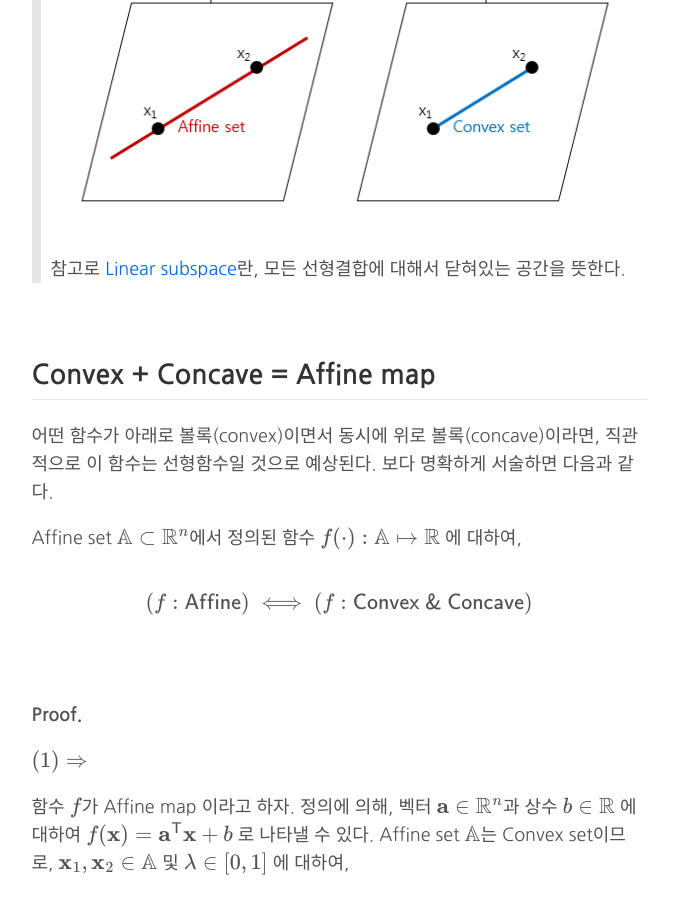
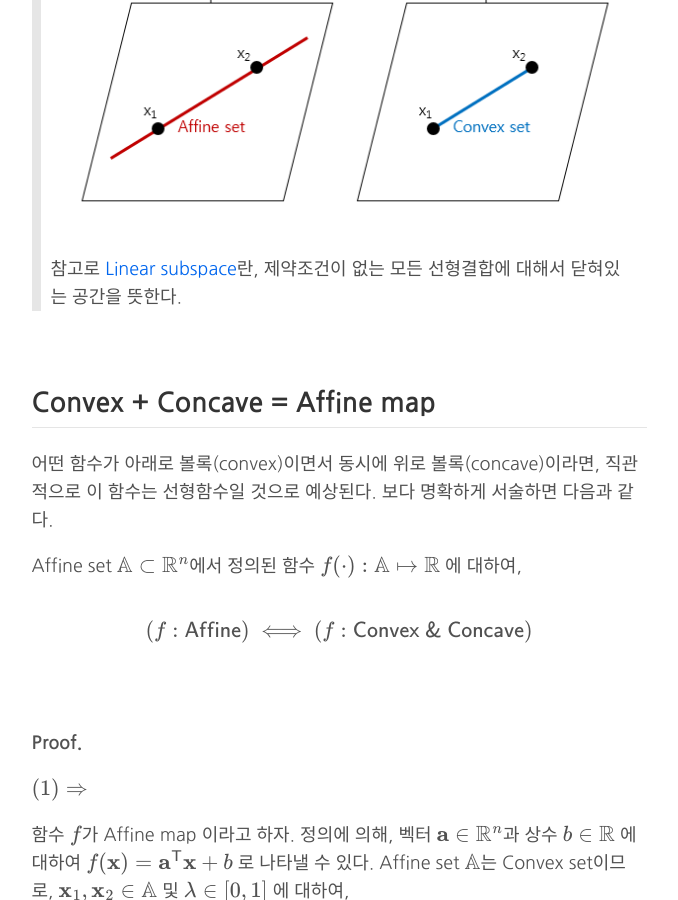
Before and after one commit to gem763/gem763.github.io, a Jekyll site: the page built from _posts/2018-07-29-Affinity와-Convexity.md, in a window 1280 px wide and 900 px high, scrolled down 6123 px. Shown: the whole window, without its empty margins (301-979 px from the left). Built offline with Jekyll 4.4.1, drawn with Linux system fonts in a browser that asks for light colours; formulas are drawn with MathJax 3; comment, search, counter and statistics services are not loaded.

Commit message:
Uploaded by https://stackedit.io/

```diff
--- a/_posts/2018-07-29-Affinity와-Convexity.md
+++ b/_posts/2018-07-29-Affinity와-Convexity.md
@@ -168,7 +168,7 @@ f \bigl( \lambda \mathbf{x}_1 + (1-\lambda)\mathbf{x}_2 \bigr) \lt  \lambda f(\m
 ><br/>
 ><center><img src="https://gem763.github.io/assets/img/20180729/combinations.PNG" alt="convex_fn"/></center>
 >
-> 참고로 [Linear subspace](https://en.wikipedia.org/wiki/Linear_subspace)란, 모든 선형결합에 대해서 닫혀있는 공간을 뜻한다.
+> 참고로 [Linear subspace](https://en.wikipedia.org/wiki/Linear_subspace)란, 제약조건이 없는 모든 선형결합에 대해서 닫혀있는 공간을 뜻한다.
 
 [^hull]: 이처럼 어떤 집합(그림에서는 <span><script type="math/tex">\{ \mathbf{x}_1, \mathbf{x}_2 \}</script></span>)을 포함하고 있는 최소한의 Affine set과 Convex set을 각각 [Affine hull](https://en.wikipedia.org/wiki/Affine_hull), [Convex hull](https://en.wikipedia.org/wiki/Convex_hull) 이라고 부른다.
 
```
